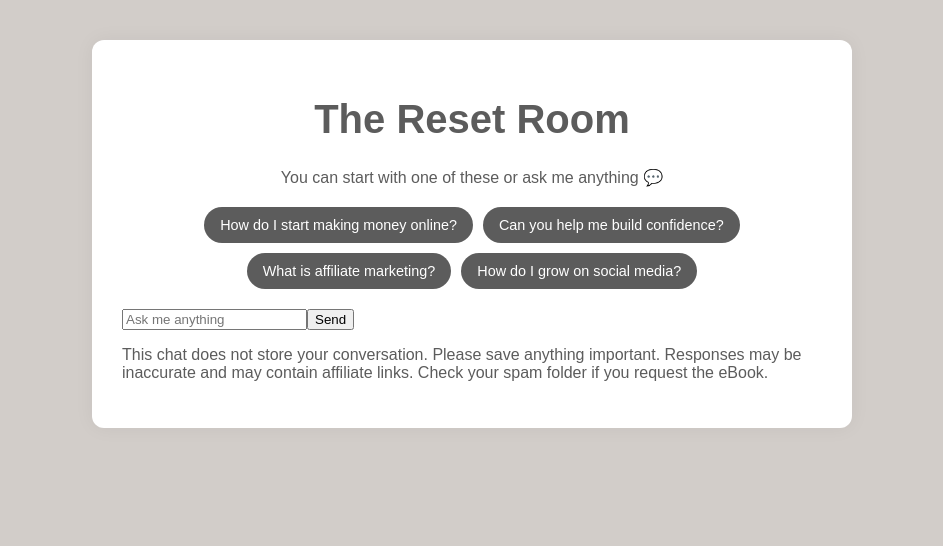
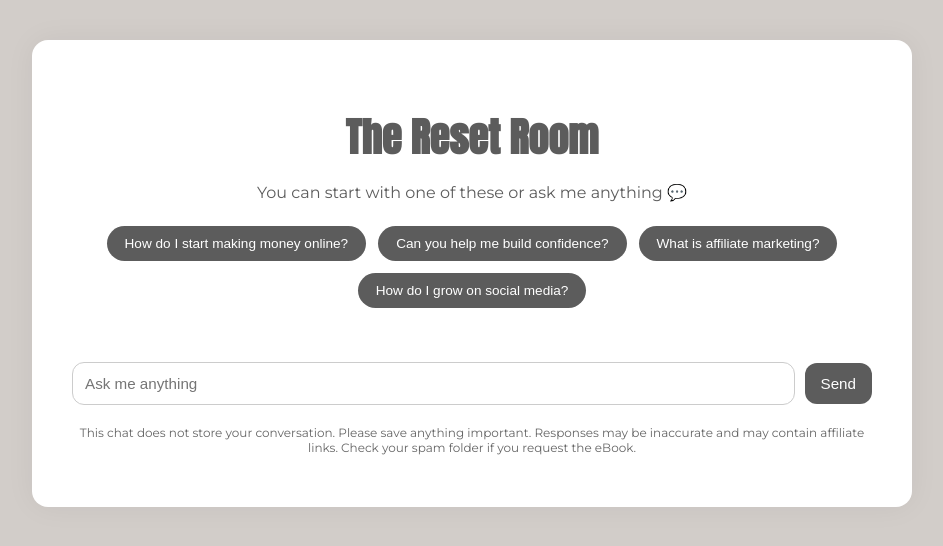
Before and after one commit to SarahFrenchMarketing/resetroom-chat-ui, a Next.js app: page / in a window 1280 px wide. Shown: the top 546 px of the page, without its empty margins (168-1111 px from the left). Built offline with nearby package versions, Linux system fonts and the light colour scheme.

Commit message:
Update globals.css

```diff
--- a/styles/globals.css
+++ b/styles/globals.css
@@ -1,107 +1,127 @@
+@import url('https://fonts.googleapis.com/css2?family=Anton&family=Montserrat:wght@400;500&display=swap');
+
 body {
   margin: 0;
+  padding: 0;
+  background-color: #D2CDC9;
   font-family: 'Montserrat', sans-serif;
-  background-color: #D2CDC9;
-  color: #5C5C5C;
+  display: flex;
+  justify-content: center;
+  min-height: 100vh;
 }
 
 .chatContainer {
-  min-height: 100vh;
-  padding: 40px 0;
-  display: flex;
-  justify-content: center;
-  align-items: flex-start;
-}
-
-.chatBox {
   background: white;
-  border-radius: 12px;
-  padding: 30px;
+  max-width: 800px;
   width: 100%;
-  max-width: 700px;
-  box-shadow: 0 0 20px rgba(0, 0, 0, 0.05);
+  padding: 40px;
+  margin: 40px 20px;
+  border-radius: 16px;
+  box-shadow: 0 0 30px rgba(0, 0, 0, 0.05);
   display: flex;
   flex-direction: column;
+  align-items: stretch;
 }
 
 .title {
   font-family: 'Anton', sans-serif;
   font-size: 2.5rem;
-  color: #5C5C5C;
   text-align: center;
   margin-bottom: 10px;
+  color: #5C5C5C;
 }
 
 .subtitle {
+  font-size: 1rem;
   text-align: center;
-  font-size: 1rem;
-  margin-bottom: 20px;
+  color: #5C5C5C;
+  margin-bottom: 24px;
 }
 
 .suggestions {
   display: flex;
   flex-wrap: wrap;
-  gap: 10px;
+  gap: 12px;
   justify-content: center;
-  margin-bottom: 20px;
+  margin-bottom: 24px;
 }
 
 .suggestions button {
   background-color: #5C5C5C;
   color: white;
+  padding: 10px 18px;
+  border-radius: 20px;
   border: none;
-  padding: 10px 16px;
-  border-radius: 20px;
+  font-size: 0.85rem;
   cursor: pointer;
-  font-size: 0.9rem;
+  transition: background-color 0.3s;
+}
+
+.suggestions button:hover {
+  background-color: #4a4a4a;
+}
+
+.messages {
+  display: flex;
+  flex-direction: column;
+  gap: 16px;
+  margin-bottom: 30px;
+  font-size: 0.95rem;
+  line-height: 1.5;
 }
 
 .userMessage {
   align-self: flex-end;
-  background-color: #D2CDC9;
+  background-color: #C6D3DB;
   padding: 12px 16px;
-  border-radius: 16px;
+  border-radius: 18px;
   max-width: 80%;
-  font-size: 0.9rem;
+  color: #000;
+  font-weight: 500;
+  border: 2px solid #5C5C5C; /* updated border to match your brand */
 }
 
 .assistantMessage {
   align-self: flex-start;
-  background-color: #f3f3f3;
+  background-color: #f1f1f1;
   padding: 12px 16px;
-  border-radius: 16px;
+  border-radius: 18px;
   max-width: 80%;
-  font-size: 0.9rem;
-  white-space: pre-line;
+  color: #333;
 }
 
-.inputArea {
+.formRow {
   display: flex;
   gap: 10px;
-  margin-top: 30px;
+  align-items: center;
+  margin-top: auto;
 }
 
-.inputArea input {
+.formRow input {
   flex: 1;
   padding: 12px;
+  border-radius: 12px;
   border: 1px solid #ccc;
-  border-radius: 12px;
   font-size: 0.95rem;
 }
 
-.inputArea button {
+.formRow button {
+  padding: 12px 16px;
   background-color: #5C5C5C;
   color: white;
   border: none;
-  padding: 0 20px;
   border-radius: 12px;
+  font-size: 0.95rem;
   cursor: pointer;
-  font-size: 0.95rem;
 }
 
-.footerNote {
+.formRow button:hover {
+  background-color: #444;
+}
+
+.disclaimer {
+  font-size: 0.75rem;
+  color: #666;
   margin-top: 20px;
-  font-size: 0.75rem;
   text-align: center;
-  color: #888;
 }
```
